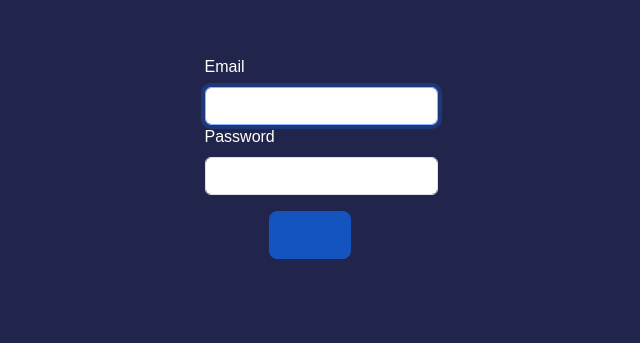
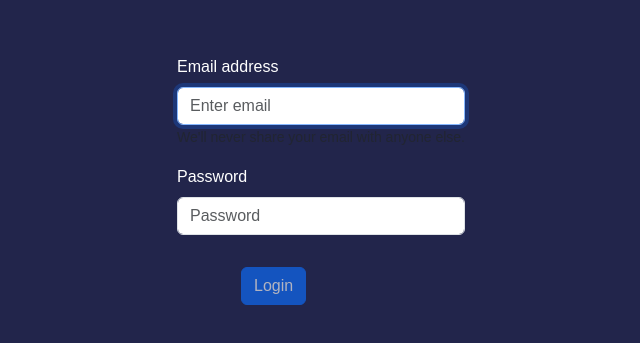
Before and after one commit to herrbaha/letztemovies, a React (Create React App) app: page / in a window 1280 px wide. Shown: the part 105-448 px from the top of the page, without its empty margins (319-959 px from the left). Built offline with nearby package versions, Linux system fonts and the light colour scheme.

Commit message:
enter conflict gelöst

```diff
--- a/src/App.js
+++ b/src/App.js
@@ -1,11 +1,14 @@
-import { Routes, Route } from "react-router-dom";
+import { Routes, Route} from "react-router-dom";
 import Login from './components/Login';
 import Search from './components/Search';
 
 export default function App() {
   return (
   <Routes>
-    <Route path="/" element={<Login />}/>
+    <Route path="/" element={<Login />}>
+
+
+    </Route>
     <Route path="/search" element={<Search />} />
 
   </Routes>
--- a/src/components/Login.js
+++ b/src/components/Login.js
@@ -1,39 +1,30 @@
-import React, {useState} from "react";
-import {Link} from "react-router-dom";
+import React, { useState } from "react";
+import { Link } from "react-router-dom";
 import { Form, Button } from "react-bootstrap";
 import "bootstrap/dist/css/bootstrap.min.css";
 import "../css/login.css";
 
 const Login = () => {
-
   const [email, setEmail] = useState("");
 
   const [password, setPassword] = useState("");
 
   function validateForm() {
-
-  return email.length > 9  && password.length > 6;
-
+    return email.length > 9 && password.length > 6;
   }
 
-
   function handleSubmit(e) {
-
     e.preventDefault();
     localStorage.setItem("password", password);
     localStorage.setItem("email", email);
-  setPassword("");
-  setEmail("");
-
-
+    // setPassword("");
+    // setEmail("");
 
   }
 
   return (
-
     <div className="Login">
-
-    <Form onSubmit={handleSubmit}>
+      {/* <Form onSubmit={handleSubmit}>
 
       <Form.Group size="lg" controlId="email">
 
@@ -75,13 +66,46 @@
 
       </Button>
 
+    </Form> */}
+
+      <Form onSubmit={handleSubmit}>
+
+        <Form.Group className="mb-3" controlId="formBasicEmail">
+          <Form.Label>Email address</Form.Label>
+          <Form.Control
+            autoFocus
+            type="email"
+            placeholder="Enter email"
+            value={email}
+            onChange={(e) => setEmail(e.target.value)}
+          />
+          <Form.Text className="text-muted">
+            We'll never share your email with anyone else.
+          </Form.Text>
+        </Form.Group>
+
+        <Form.Group className="mb-3" controlId="formBasicPassword">
+          <Form.Label>Password</Form.Label>
+          <Form.Control
+            type="password"
+            placeholder="Password"
+            value={password}
+            onChange={(e) => setPassword(e.target.value)}
+          />
+        </Form.Group>
+        {/* <Form.Group className="mb-3" controlId="formBasicCheckbox">
+          <Form.Check type="checkbox" label="Check me out" />
+        </Form.Group> */}
+
+        <Link to="/search"><Button
+          variant="primary"
+          type="submit"
+          className="login-btn"
+          disabled={!validateForm()}
+        >Login</Button></Link>
       </Form>
-
     </div>
-
   );
-
-
 };
 
 export default Login;
```
Lines whose indentation alone changed are shown as unchanged.
